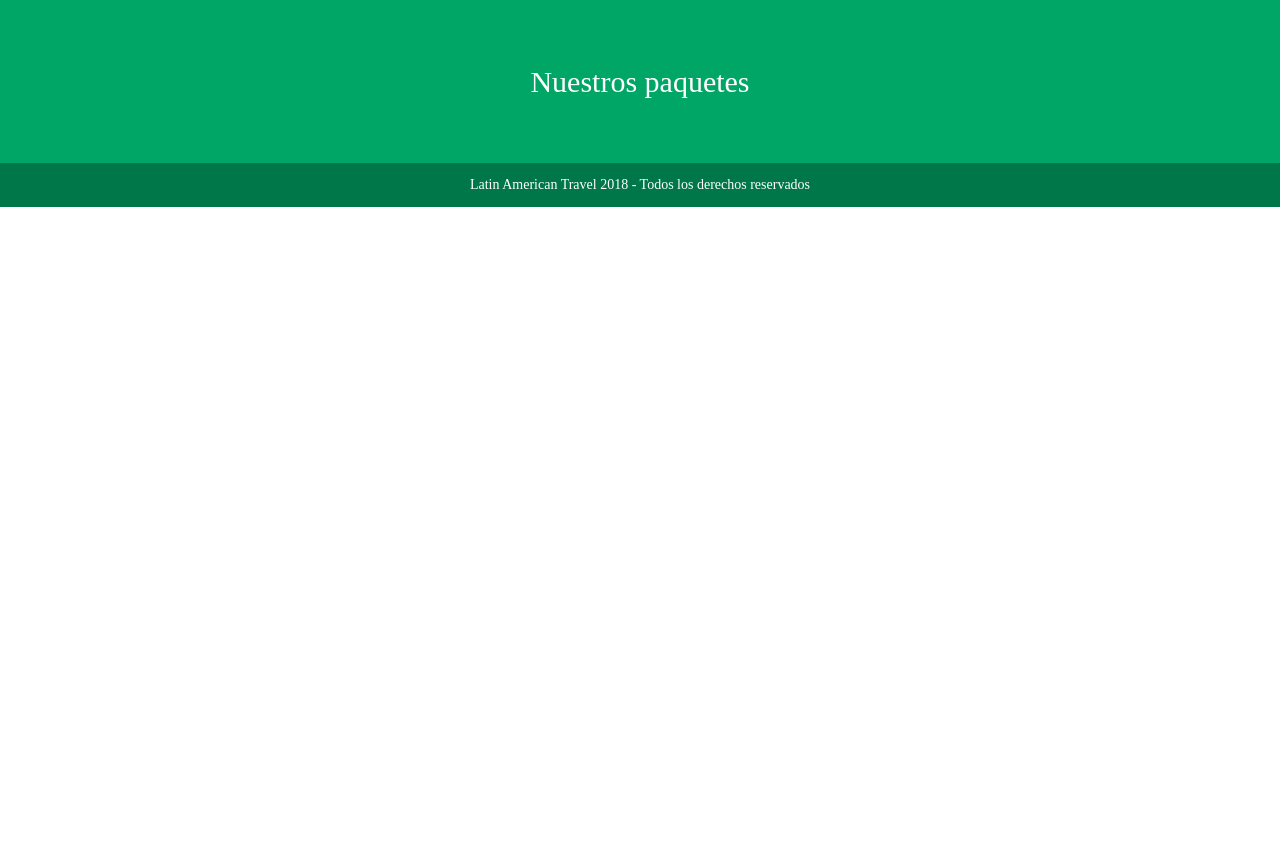
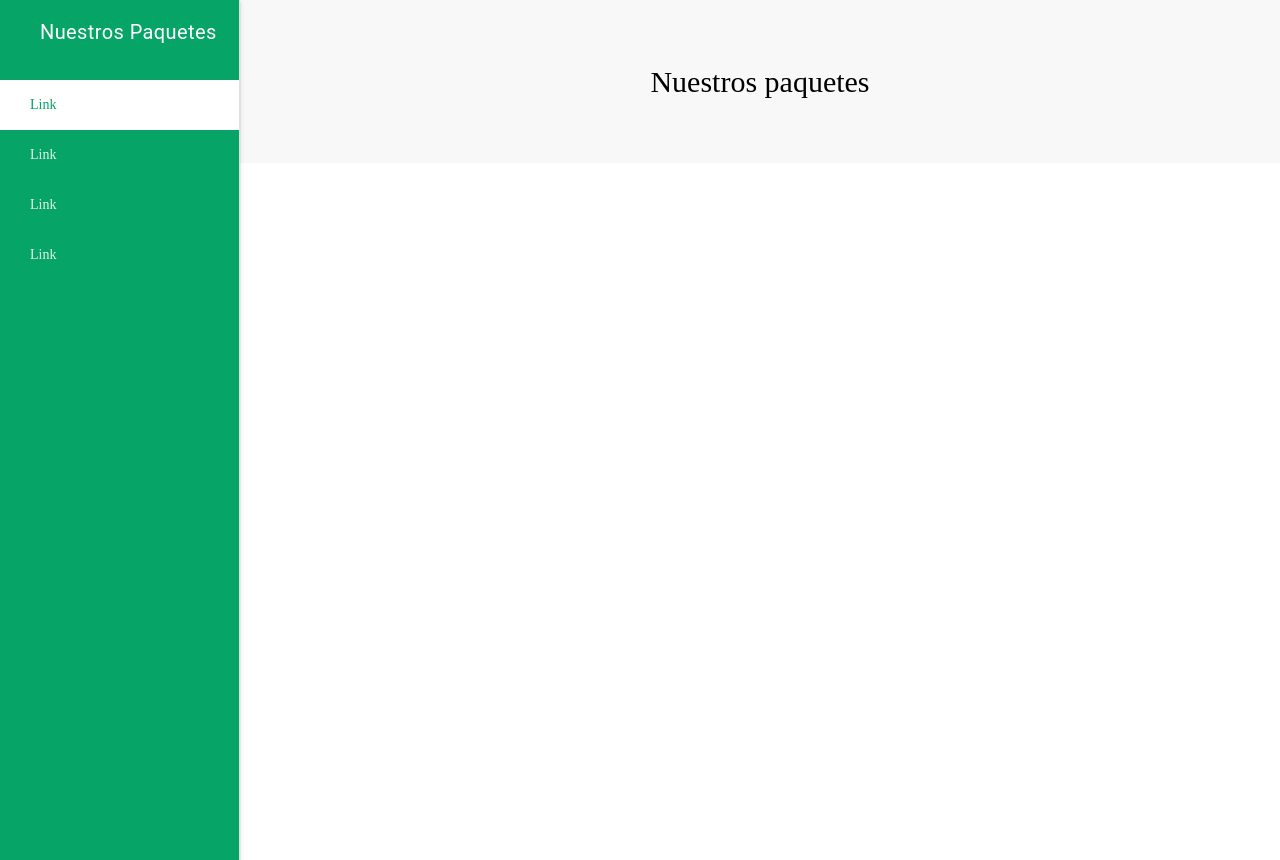
Before and after one commit to joseminaya15/latin_american_travel, a CodeIgniter app: page /latin_american_travel/index.php/es/package/index in a window 1280 px wide. Shown: the part 52-912 px from the top of the page. Run offline with CodeIgniter, Linux system fonts and the light colour scheme; data that the repository does not hold is empty; some libraries are stand-ins or nearby versions; some web fonts are replaced.

Commit message:
menu de paquetes

```diff
--- a/application/views/es/v_package.php
+++ b/application/views/es/v_package.php
@@ -48,19 +48,27 @@
                 </div>
             </div>
         </nav>
-        <section id="paquetes" class="section">
+        <div class="mdl-layout mdl-js-layout mdl-layout--fixed-drawer">
+            <div class="mdl-layout__drawer">
+                <span class="mdl-layout-title">Nuestros Paquetes</span>
+                <nav class="mdl-navigation">
+                    <a class="mdl-navigation__link active" href="">Link</a>
+                    <a class="mdl-navigation__link" href="">Link</a>
+                    <a class="mdl-navigation__link" href="">Link</a>
+                    <a class="mdl-navigation__link" href="">Link</a>
+                </nav>
+            </div>
+            <main class="mdl-layout__content">
+                <section id="paquetes" class="section white">
                     <div class="js-container">
-                <h2 class="js-title">Nuestros paquetes</h2>
+                        <h2 class="js-title black">Nuestros paquetes</h2>
                         <div class="js-flex paquetes-insert">
                             <?php echo $paquetes ?>
                         </div>
                     </div>
                 </section>
-        <footer>
-            <div class="js-container">
-                <p>Latin American Travel 2018 - Todos los derechos reservados</p>
+            </main>
         </div>
-        </footer>
         <script src="<?php echo RUTA_JS?>jquery-3.2.1.min.js?v=<?php echo time();?>"></script>
         <script src="<?php echo RUTA_JS?>jquery-1.11.2.min.js?v=<?php echo time();?>"></script>
         <script src="<?php echo RUTA_PLUGINS?>bootstrap/js/bootstrap.min.js?v=<?php echo time();?>"></script>
--- a/public/css/style.styl
+++ b/public/css/style.styl
@@ -534,6 +534,9 @@ label
 #ofertas
 #experiencia
 	background-color #F8F8F8
+#paquetes
+	&.white
+		background-color #F8F8F8
 .title-contactanos
 	text-align center
 	p
```
Also changed, not shown: public/css/style.css. Lines whose indentation alone changed are shown as unchanged.
